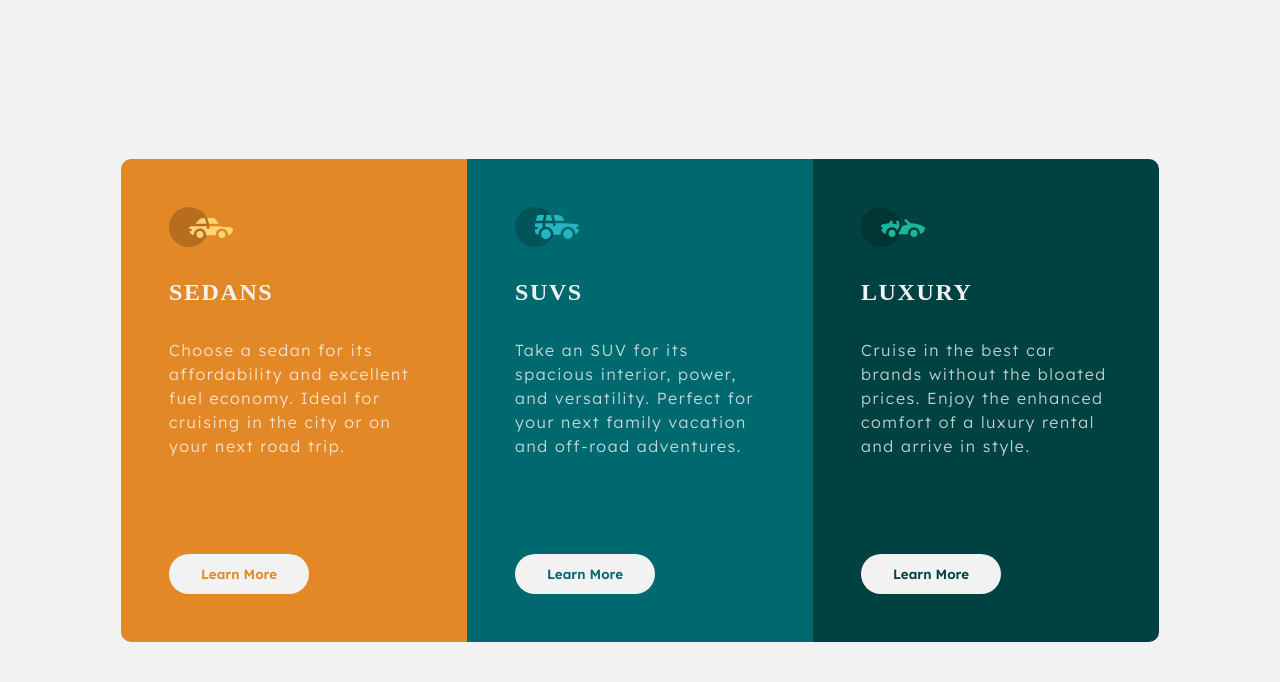
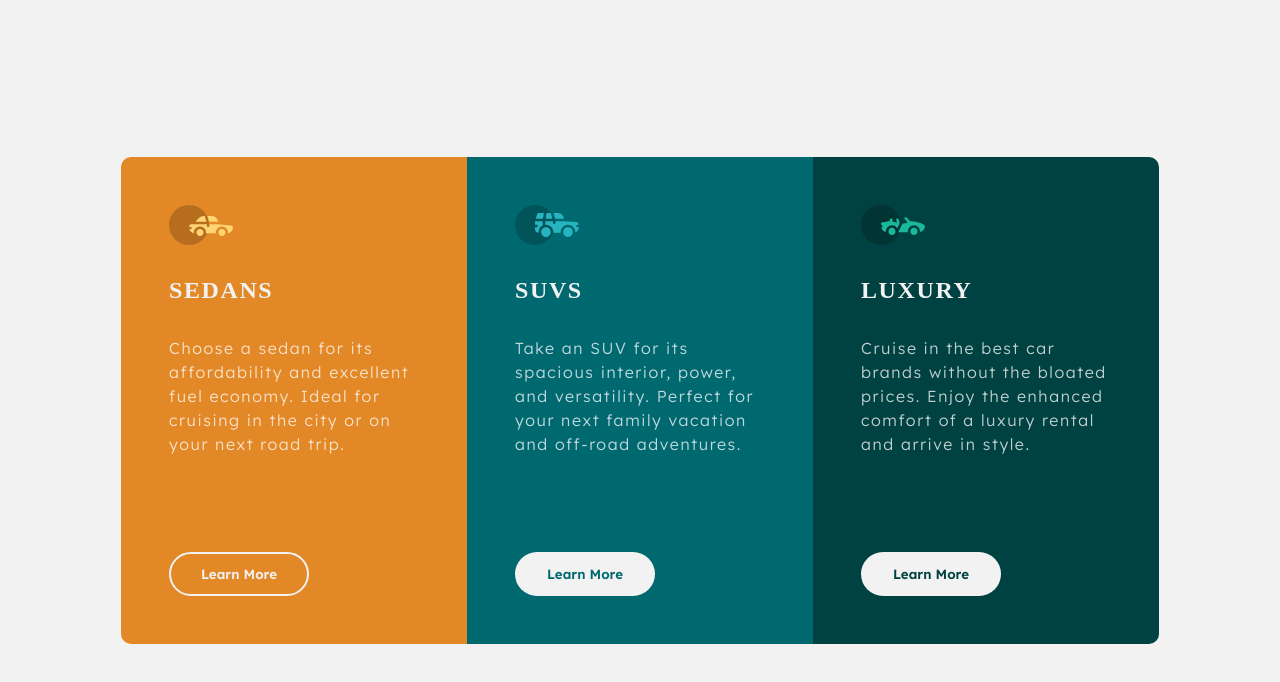
Before and after one commit to henriquealfredobenettidesousa-blip/3-COLUMN-PREVIEW-CARD, a plain HTML site: page index.html in a window 1280 px wide. In both pictures the pointer is over the button 239 px from the left and 573 px from the top of the page. Drawn offline with Linux system fonts and the light colour scheme; a web font is replaced by a local one.

Commit message:
feat: complete challenge

```diff
--- a/styles/index.css
+++ b/styles/index.css
@@ -71,7 +71,8 @@ h1 {
 button {
   background-color: var(--gray-100);
 
-  border-style: none;
+  border-style: solid;
+  border-color: transparent;
   border-radius: 22px;
 
   padding: 0.75rem 1rem;
@@ -80,6 +81,19 @@ button {
 
   font-weight: var(--fw-bold);
   font-family: var(--ff-body);
+
+  transition: all 0.15s;
+}
+
+button:hover {
+  background-color: transparent;
+  color: var(--gray-100);
+
+  border-style: solid;
+  border-color: var(--gray-100);
+  border-width: 2px;
+
+  cursor: pointer;
 }
 
 .button-1 {
```
